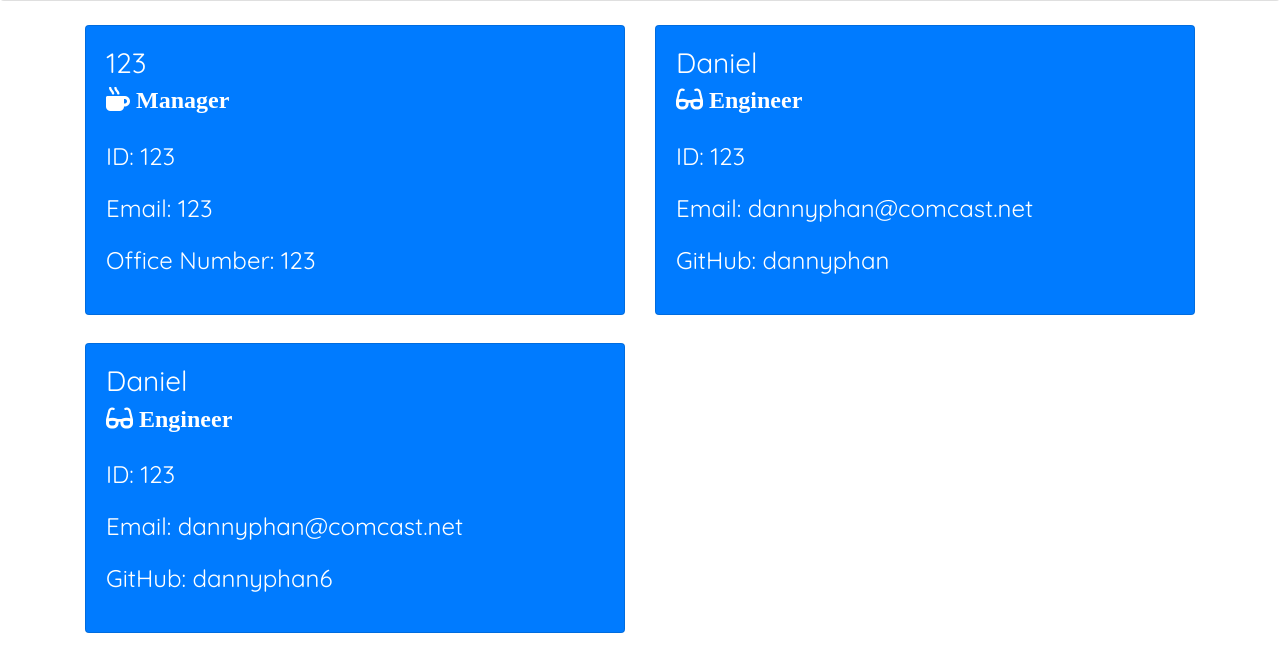
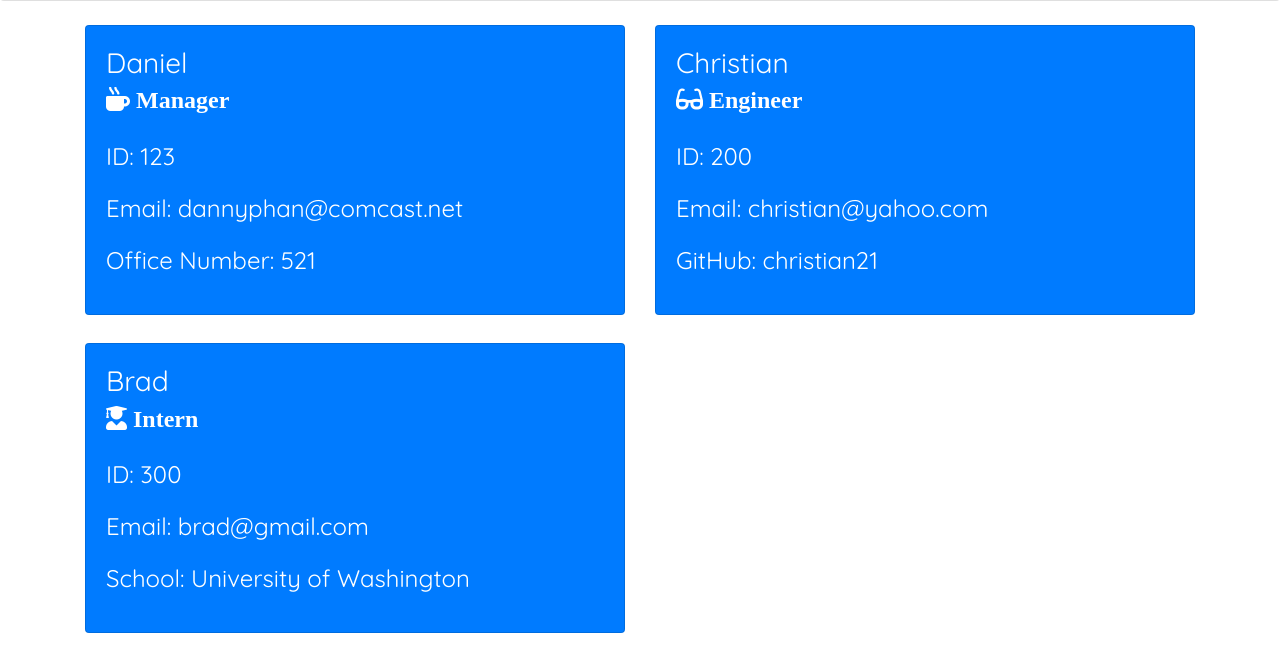
Before and after one commit to dannyphan6/Team-Profile-Generator, a website: page index.html in a window 1280 px wide. Shown: the part 138-800 px from the top of the page. Drawn offline with nearby package versions, Linux system fonts and the light colour scheme.

Commit message:
Added sample HTML template

```diff
--- a/index.html
+++ b/index.html
@@ -25,11 +25,11 @@
                 <div class="col-3 mb-1 mt-4">
                     <div class="card bg-primary text-white">
                         <div class="card-body">
-                            <h3 class="card-title">123</h3>
+                            <h3 class="card-title">Daniel</h3>
                             <h4 class="card-subtitle"><i class="fas fa-mug-hot"> Manager</i></h4><br>
                             <p>ID: 123</p>
-                            <p>Email: <a href="mailto:123">123</a></p>
-                            <p>Office Number: 123</p>
+                            <p>Email: <a href="mailto:dannyphan@comcast.net">dannyphan@comcast.net</a></p>
+                            <p>Office Number: 521</p>
                         </div>
                     </div>
                 </div>
@@ -38,27 +38,27 @@
                 <div class="col-3 mb-1 mt-4">
                     <div class="card bg-primary text-white">
                         <div class="card-body">
-                            <h3 class="card-title">Daniel</h3>
+                            <h3 class="card-title">Christian</h3>
                             <h4 class="card-subtitle"><i class="fas fa-glasses"> Engineer</i></h4><br>
-                            <p>ID: 123</p>
-                            <p>Email: <a href="mailto:dannyphan@comcast.net">dannyphan@comcast.net</a></p>
-                            <p>GitHub: <a href="https://www.github.com/dannyphan">dannyphan</a></p>
+                            <p>ID: 200</p>
+                            <p>Email: <a href="mailto:christian@yahoo.com">christian@yahoo.com</a></p>
+                            <p>GitHub: <a href="https://www.github.com/christian21">christian21</a></p>
                         </div>
                     </div>
                 </div>
 
+
                 <div class="col-3 mb-1 mt-4">
                     <div class="card bg-primary text-white">
                         <div class="card-body">
-                            <h3 class="card-title">Daniel</h3>
-                            <h4 class="card-subtitle"><i class="fas fa-glasses"> Engineer</i></h4><br>
-                            <p>ID: 123</p>
-                            <p>Email: <a href="mailto:dannyphan@comcast.net">dannyphan@comcast.net</a></p>
-                            <p>GitHub: <a href="https://www.github.com/dannyphan6">dannyphan6</a></p>
+                            <h3 class="card-title">Brad</h3>
+                            <h4 class="card-subtitle"><i class="fas fa-user-graduate"> Intern</i></h4><br>
+                            <p>ID: 300</p>
+                            <p>Email: <a href="mailto:brad@gmail.com">brad@gmail.com</a></p>
+                            <p>School: University of Washington</p>
                         </div>
                     </div>
                 </div>
-
 
             </div>
         </main>
```
